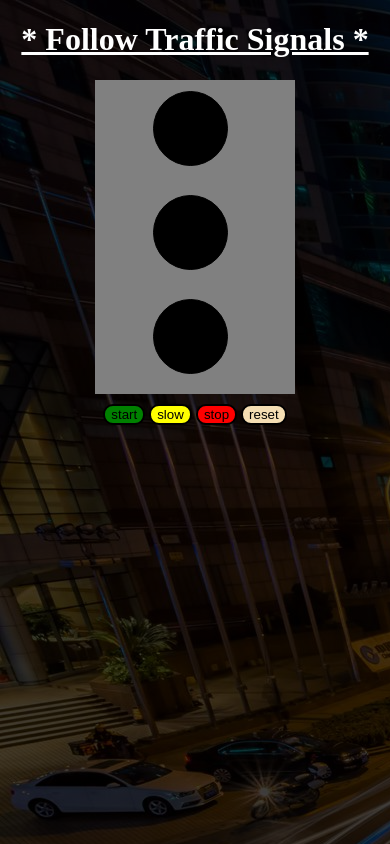
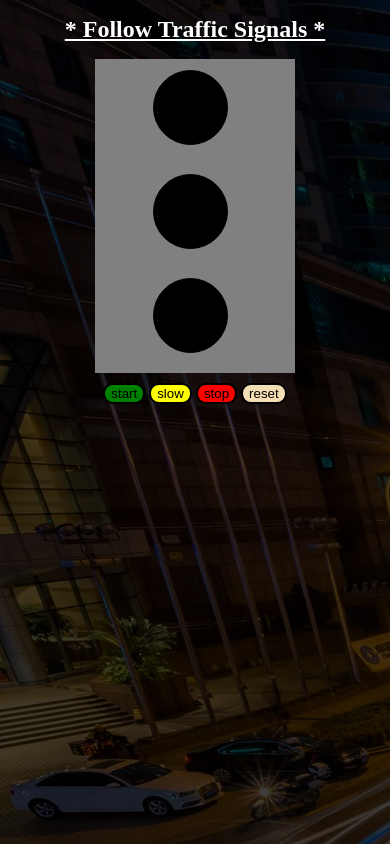
Before and after one commit to Shivakumarjagadam/traffic_lights, a plain HTML site: page index.html in a window 390 px wide. Drawn offline with Linux system fonts and the light colour scheme.

Commit message:
Update style.css

```diff
--- a/style.css
+++ b/style.css
@@ -48,3 +48,7 @@ background-color:wheat;
 border: 2px solid black;
 border-radius: 10px;
 }
+@media screen and (max-width:450px){
+    h1{
+        font-size:1.5em;
+}
```
